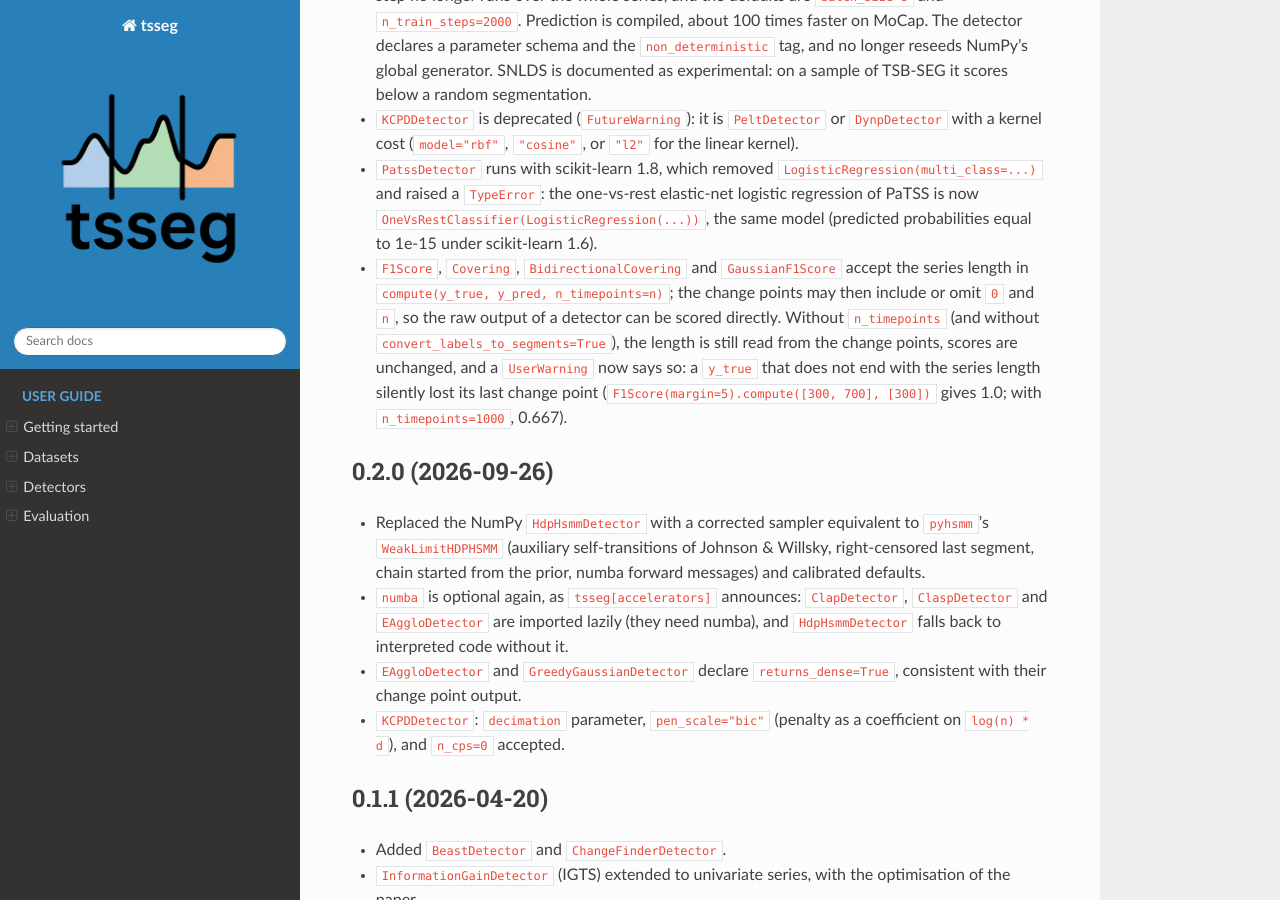
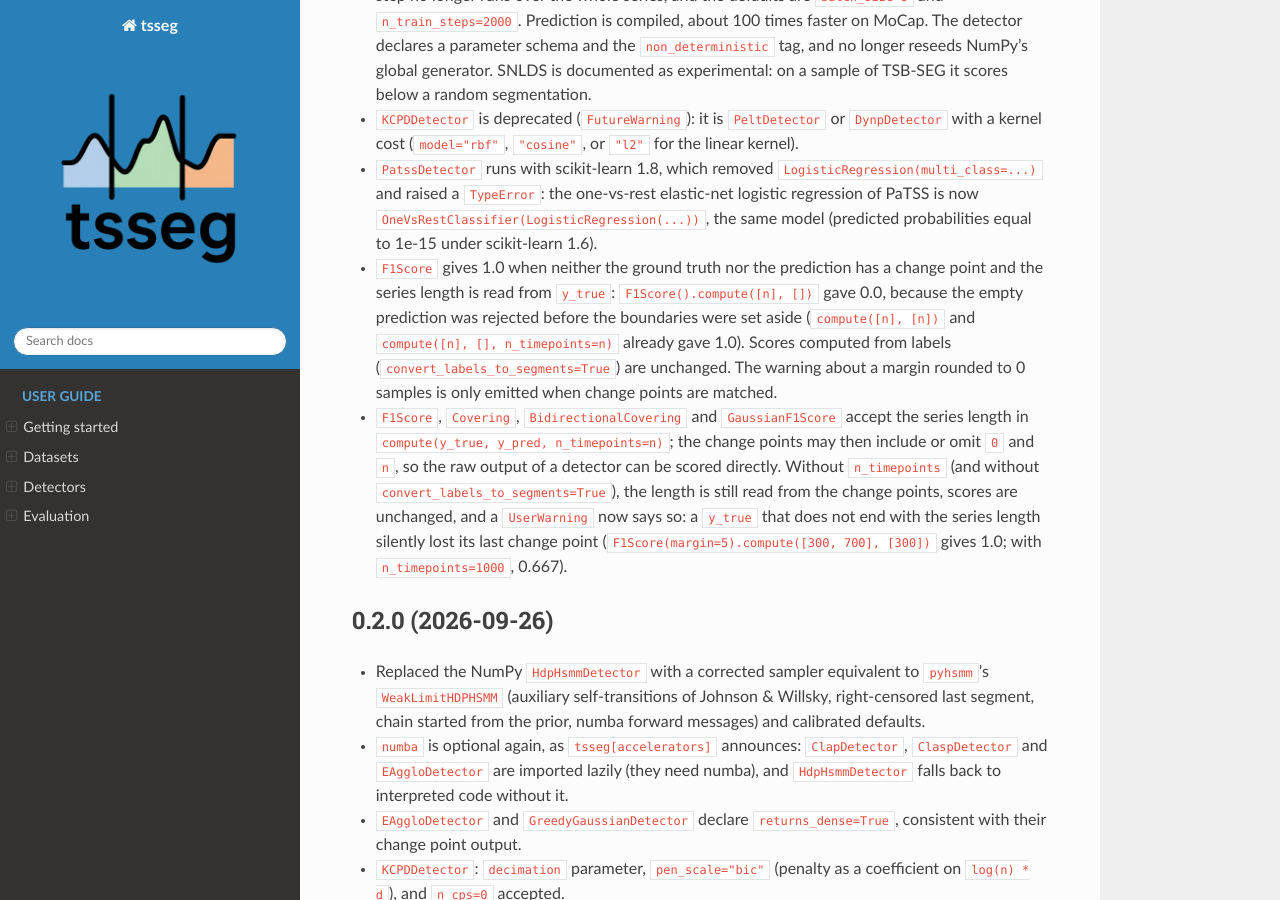
Before and after one commit to fchavelli/tsseg, a Sphinx documentation site: the page built from docs/changelog.rst, in a window 1280 px wide and 900 px high, scrolled down 3120 px. Built offline with Sphinx 7.4.7 and the Read the Docs theme 3.1.0, drawn with Linux system fonts in a browser that asks for light colours.

Commit message:
fix(metrics): score an F1 without any change point as perfect
F1Score().compute([n], []) returned 0.0: the empty prediction was rejected
before the boundaries were stripped, although compute([n], [n]) and
compute([n], [], n_timepoints=n) both returned 1.0 for the same
segmentation. An empty y_true still returns 0.0 against a non-empty
prediction and 1.0 against an empty one, since it carries no series length.

The warning about a float margin rounded to 0 samples is now emitted only
when change points are matched, so degenerate cases stay silent as before.

Scores computed from labels (convert_labels_to_segments=True, the path of
the benchmark) always contain both boundaries and are unchanged.

```diff
--- a/docs/changelog.rst
+++ b/docs/changelog.rst
@@ -195,6 +195,15 @@ Unreleased
   ``OneVsRestClassifier(LogisticRegression(...))``, the same model (predicted
   probabilities equal to 1e-15 under scikit-learn 1.6).
 
+* ``F1Score`` gives 1.0 when neither the ground truth nor the prediction has a
+  change point and the series length is read from ``y_true``:
+  ``F1Score().compute([n], [])`` gave 0.0, because the empty prediction was
+  rejected before the boundaries were set aside (``compute([n], [n])`` and
+  ``compute([n], [], n_timepoints=n)`` already gave 1.0). Scores computed from
+  labels (``convert_labels_to_segments=True``) are unchanged. The warning about
+  a margin rounded to 0 samples is only emitted when change points are
+  matched.
+
 * ``F1Score``, ``Covering``, ``BidirectionalCovering`` and ``GaussianF1Score``
   accept the series length in ``compute(y_true, y_pred, n_timepoints=n)``;
   the change points may then include or omit ``0`` and ``n``, so the raw
```
Also changed, not shown: 2 other files.
